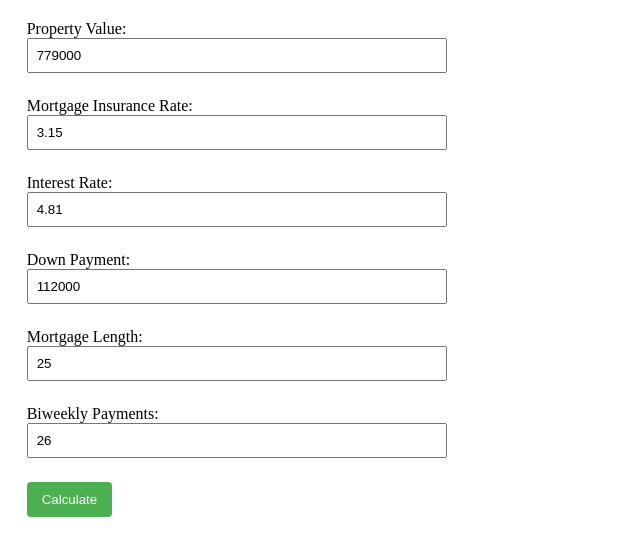
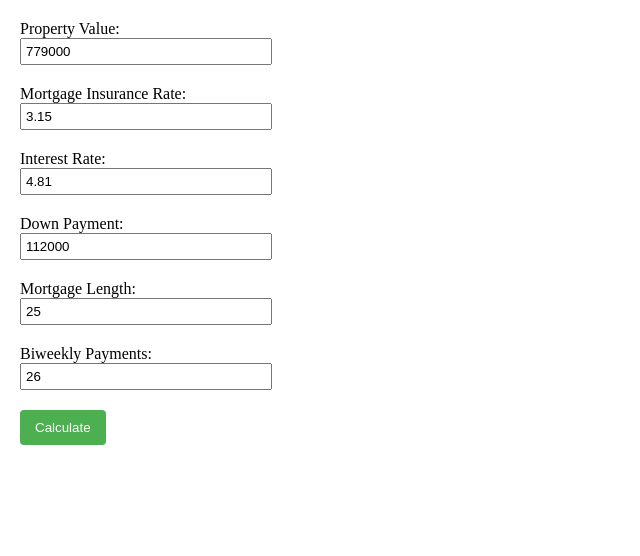
Before and after one commit to CaBraTec/MortgageCalculator, a React (Create React App) app: page / in a window 1280 px wide. Shown: the top 556 px of the page, without its empty margins (0-640 px from the left). Built offline with nearby package versions, Linux system fonts and the light colour scheme.

Commit message:
add graph

```diff
--- a/package.json
+++ b/package.json
@@ -13,6 +13,7 @@
     "react": "^18.2.0",
     "react-dom": "^18.2.0",
     "react-scripts": "5.0.1",
+    "recharts": "^2.10.3",
     "typescript": "^4.9.5",
     "web-vitals": "^2.1.4"
   },
--- a/src/App.css
+++ b/src/App.css
@@ -6,7 +6,23 @@ body, html {
 
 .app {
   display: flex;
+  flex-direction: column;
   height: 100vh;
+  width: 100vw;
+}
+
+.top-container {
+  display: flex;
+  flex-direction: row;
+  height: 50%;
+  width: 100%;
+}
+
+.bottom-container {
+  display: flex;
+  flex-direction: row;
+  width: 100%;
+  height: 50%;
 }
 
 .form-container {
@@ -14,14 +30,8 @@ body, html {
   padding: 20px;
 }
 
-.content-container {
-  flex: 2;
-  display: flex;
-  flex-direction: column;
-}
-
-.table-container, .graph-container {
-  flex: 1;
+.table-container {
+  flex: 4;
   padding: 20px;
   overflow: scroll;
 }
--- a/src/App.tsx
+++ b/src/App.tsx
@@ -4,9 +4,11 @@ import { MortgageInformation, MortgagePayments } from './types/MortgageTypes';
 import { calculateMortgagePayments } from './utils/mortgageCalculator';
 import './App.css';
 import PaymentsTable from './components/PaymentsTable/PaymentsTable';
+import { BarChart, Bar, XAxis, YAxis,
+  CartesianGrid, Tooltip, Legend } from 'recharts';
 
 const App: React.FC = () => {
-  const [MortgagePayments, setMortgagePayments] = useState<MortgagePayments | null>(null);
+  const [mortgagePayments, setMortgagePayments] = useState<MortgagePayments | null>(null);
 
   const handleCalculate = (inputData: MortgageInformation) => {
     const calculatedData = calculateMortgagePayments(inputData);
@@ -15,29 +17,34 @@ const App: React.FC = () => {
 
   return (
     <div className="app">
-      <div className="form-container">
-        <InputForm onCalculate={handleCalculate} />
-      </div>
-      <div className="content-container">
+      <div className='top-container'>
+        <div className="form-container">
+          <InputForm onCalculate={handleCalculate} />
+        </div>
         <div className="table-container">
-          {MortgagePayments && (
-            <>
-              <p>Total Interest: {MortgagePayments.totalInterest.toFixed(2)}</p>
-              <p>xMax: {MortgagePayments.xMax}</p>
-              <p>yMax: {MortgagePayments.yMax}</p>
-              <PaymentsTable payments={MortgagePayments.payments} />
-            </>
-          )}
-        </div>
-        <div className="graph-container">
-        {MortgagePayments && (
-            <>
-              <h1>Graph TBD</h1>
-            </>
+          {mortgagePayments && (
+            <PaymentsTable payments={mortgagePayments.payments} />
           )}
         </div>
       </div>
-
+      <div className="bottom-container">
+        {mortgagePayments && (
+          <BarChart
+            width={window.innerWidth}
+            height={500}
+            data={mortgagePayments.payments}
+            margin={{ top: 20, right: 30, left: 20, bottom: 5 }}
+          >
+            <CartesianGrid strokeDasharray="3 3" />
+            <XAxis dataKey="name" />
+            <YAxis />
+            <Tooltip />
+            <Legend />
+            <Bar dataKey="interest" stackId="a" fill="#8884d8" name="Interest" />
+            <Bar dataKey="principal" stackId="a" fill="#82ca9d" name="Principal" />
+          </BarChart>
+        )}
+      </div>
     </div>
   );
 }
--- a/src/components/InputForm/InputForm.css
+++ b/src/components/InputForm/InputForm.css
@@ -1,16 +1,16 @@
 .input-form {
-    max-width: 400px;
+    max-width: 300px;
     margin: auto;
   }
 
   label {
     display: block;
-    margin-bottom: 8px;
+    margin-bottom: 4px;
   }
 
   input {
     width: 100%;
-    padding: 8px;
+    padding: 4px;
     margin-bottom: 16px;
   }
 
--- a/src/components/InputForm/InputForm.tsx
+++ b/src/components/InputForm/InputForm.tsx
@@ -7,24 +7,17 @@ interface InputFormProps {
 }
 
 const InputForm: React.FC<InputFormProps> = ({ onCalculate }) => {
-  const additionalPayments: AdditionalPayment[] = [
-    {
-      paymentValue: 550,
-      doneAfterMonth: 9,
-    },
-    {
-      paymentValue: 550,
-      doneAfterMonth: 10,
-    },
-    {
-      paymentValue: 550,
-      doneAfterMonth: 11,
-    },
-    {
-      paymentValue: 550,
-      doneAfterMonth: 12,
-    }
-  ]
+  const paymentList = [];
+
+  const paymentValue = 550;
+
+  for (let month = 13; month <= 300; month++) {
+      paymentList.push({
+          paymentValue: paymentValue,
+          doneAfterMonth: month,
+      });
+  }
+  const additionalPayments: AdditionalPayment[] = paymentList;
 
   const [formData, setFormData] = useState<MortgageInformation>({
     propertyValue: 779000,
--- a/src/utils/mortgageCalculator.ts
+++ b/src/utils/mortgageCalculator.ts
@@ -55,9 +55,9 @@ export function calculateMortgagePayments(
 
       // Store payment details
       payments.push({
-        interest: interestPayment,
-        principal: (principalPayment + additionalPaymentValues[paymentNumber]),
-        remainingDebt: loanAmount,
+        interest: parseFloat(interestPayment.toFixed(2)),
+        principal: parseFloat((principalPayment + additionalPaymentValues[paymentNumber]).toFixed(2)),
+        remainingDebt: parseFloat(loanAmount.toFixed(2)),
       });
     }
 
```
